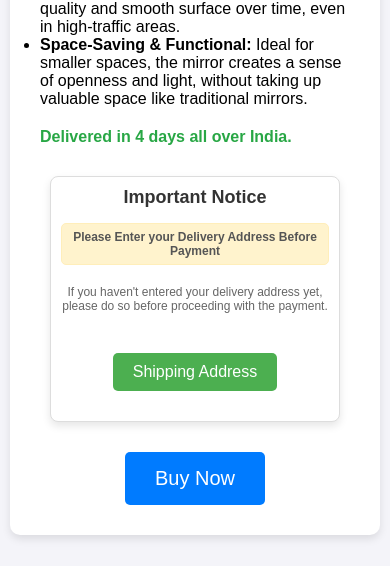
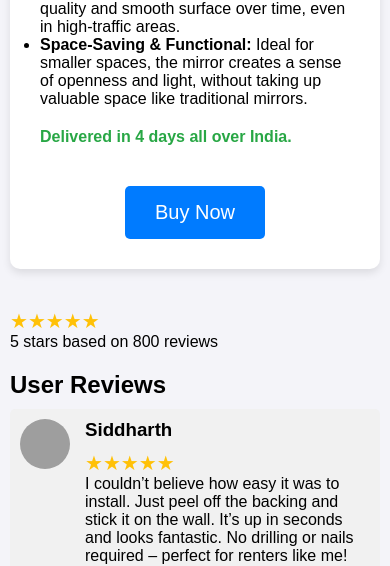
Before and after one commit to Flipora-Market/Products, a plain HTML site: page index.html in a window 390 px wide. Shown: the part 1042-1608 px from the top of the page. Drawn offline with Linux system fonts and the light colour scheme; grey boxes are pictures that could not be loaded.

Commit message:
Update index.html

```diff
--- a/index.html
+++ b/index.html
@@ -483,40 +483,9 @@
         padding: 10px;
     }
 
-    .note-container {
-        max-width: 600px;
-        margin: 50px auto;
-        padding: 20px;
-        background-color: #fff;
-        border: 1px solid #ddd;
-        border-radius: 8px;
-        box-shadow: 0 4px 8px rgba(0, 0, 0, 0.1);
-        text-align: center;
-    }
 
-    .note-container h2 {
-        color: #333;
-        font-size: 24px;
-        margin-bottom: 15px;
-    }
 
-    .note-message {
-        font-size: 16px;
-        color: #555;
-        margin-bottom: 20px;
-        padding: 10px;
-        background-color: #fff3cd;
-        border: 1px solid #ffeeba;
-        border-radius: 5px;
-        display: inline-block;
-        font-weight: bold;
-    }
 
-    .note-container p {
-        font-size: 14px;
-        color: #666;
-        margin-bottom: 20px;
-    }
 
     .cta {
         display: inline-block;
@@ -536,19 +505,6 @@
 
     /* Media Queries for Responsiveness */
     @media (max-width: 768px) {
-        .note-container {
-            margin: 20px;
-            padding: 15px;
-        }
-
-        .note-container h2 {
-            font-size: 20px;
-        }
-
-        .note-message {
-            font-size: 14px;
-            padding: 8px;
-        }
 
         .cta {
             padding: 10px 18px;
@@ -557,28 +513,12 @@
     }
 
     @media (max-width: 480px) {
-        .note-container {
-            margin: 10px;
-            padding: 10px;
-        }
-
-        .note-container h2 {
-            font-size: 18px;
-        }
-
-        .note-message {
-            font-size: 12px;
-            padding: 6px;
-        }
 
         .cta {
             padding: 8px 15px;
             font-size: 12px;
         }
 
-        .note-container p {
-            font-size: 12px;
-        }
     }
 
 </style>
@@ -642,19 +582,6 @@
     }
     </script>
 
-<!-- Note For addess  -->
-<div class="note-container">
-    <h2>Important Notice</h2>
-    <div class="note-message">
-        Please Enter your Delivery Address Before Payment
-    </div>
-    <p>If you haven't entered your delivery address yet, please do so before proceeding with the payment.</p>
-    <button onclick="openPopup('https://docs.google.com/forms/d/e/1FAIpQLSczOXja-qRo719Blh0XrHMk7oSDLoVXC-KgPV9INgmyxb-qlg/viewform?usp=sharing')">Shipping Address</button>
-</div>
-
-
-    <!-- Button to trigger the pop-up -->
-
     <!-- The Pop-up structure -->
     <div id="popup" class="popup">
       <div class="popup-content">
@@ -688,7 +615,7 @@
   }
   </script>
 
-        <a href="upi://pay?ver=01&mode=19&pa=shivashakthi107014.rzp@icici&pn=ShivaShakthi&tr=RZPPmcwloDIDvTIFdqrv2&cu=INR&mc=5651&qrMedium=04&tn=PaymenttoShivaShakthi&am=79.00" class="buy-now-button">Buy Now</a>
+        <button class="buy-now-button">Buy Now</button>
     </div>
 </div>
 
@@ -953,6 +880,16 @@
 </script>
 
 
+<script>
+    // Add event listener to the Next button
+    document.querySelector(".buy-now-button").addEventListener("click", function() {
+        // Redirect to the next HTML file (example: "address.html")
+        window.location.href = "file:///C:/Users/anand/OneDrive/Desktop/address.html";  // Correct file path
+    });
+</script>
+
+
+
 
     <footer>
         <p>&copy; 2025 Flipora-Market. All rights reserved.</p>
```
